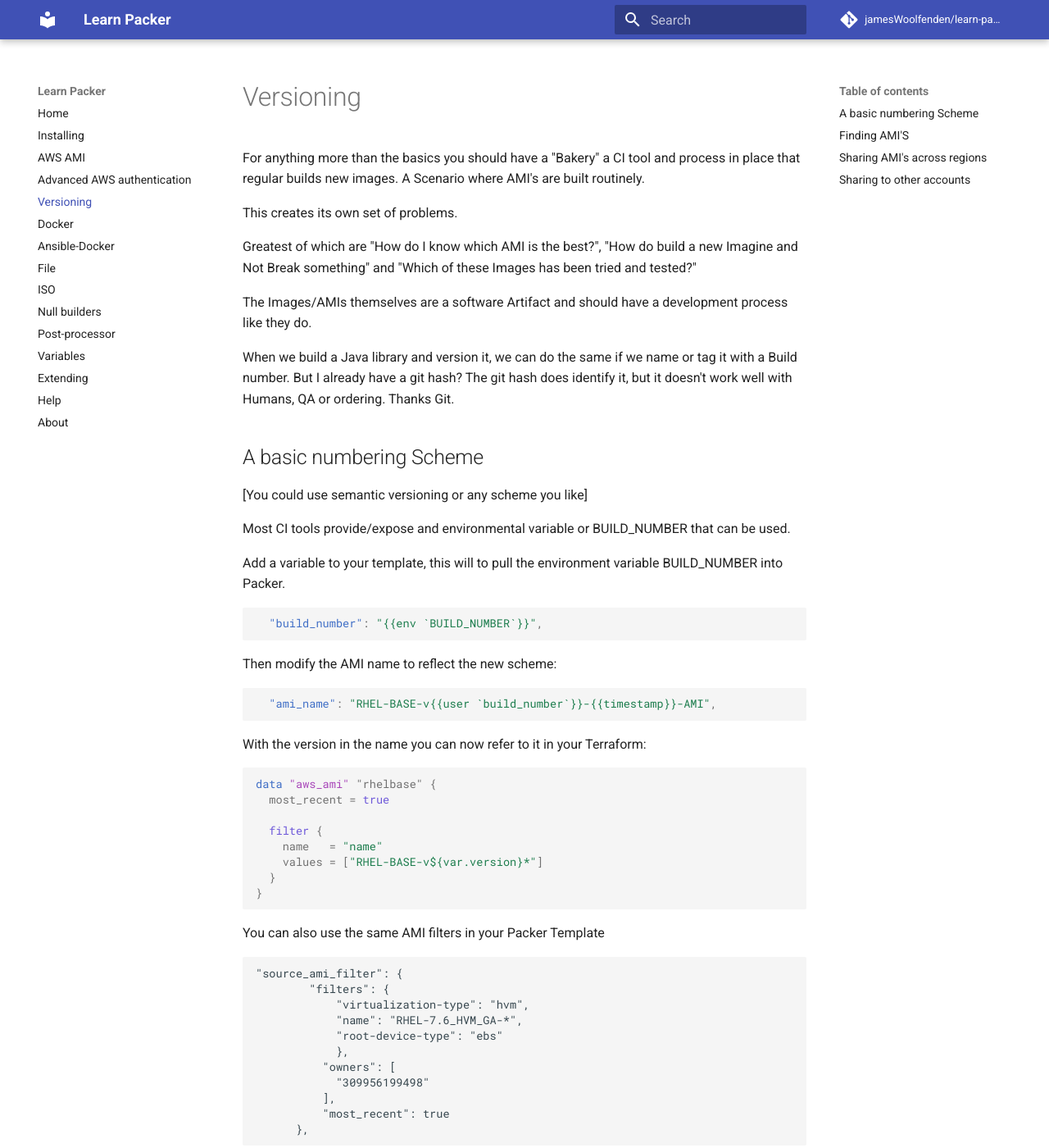
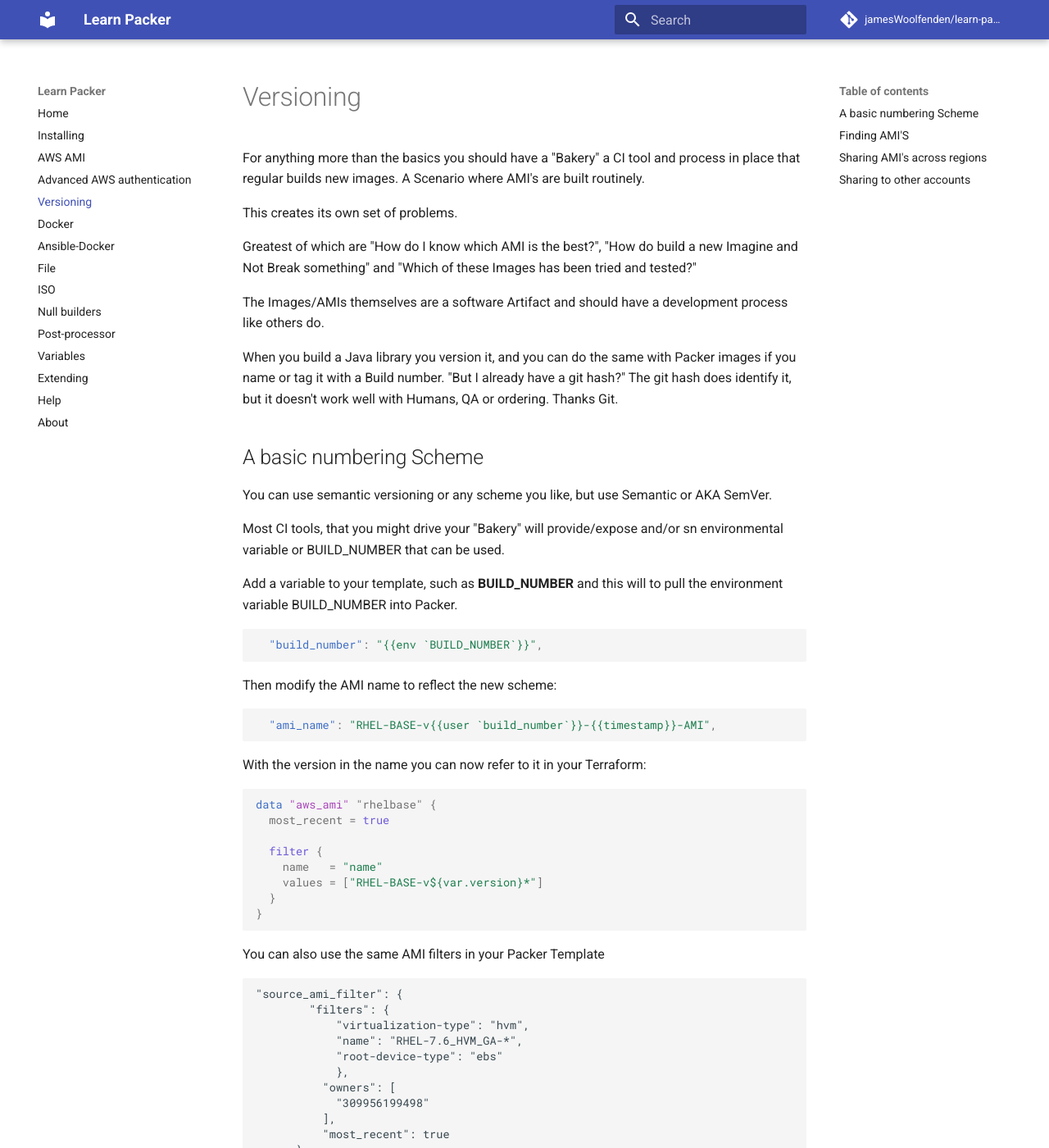
Before and after one commit to JamesWoolfenden/learn-packer, an MkDocs documentation site: the page built from docs/packer-aws-ami.3.md, in a window 1280 px wide and 1400 px high. Shown: the whole window at 82% size. Built offline with MkDocs 1.6.1 and Material for MkDocs 9.7.7, drawn with Linux system fonts in a browser that asks for light colours; comment, search, counter and statistics services are not loaded; some of the changed text lies outside the part shown.

Commit message:
Update packer-aws-ami.3.md

````diff
--- a/docs/packer-aws-ami.3.md
+++ b/docs/packer-aws-ami.3.md
@@ -7,17 +7,17 @@
 
 Greatest of which are "How do I know which AMI is the best?", "How do build a new Imagine and Not Break something" and "Which of these Images has been tried and tested?"
 
-The Images/AMIs themselves are a software Artifact and should have a development process like they do.
+The Images/AMIs themselves are a software Artifact and should have a development process like others do.
 
-When we build a Java library and version it, we can do the same if we name or tag it with a Build number. But I already have a git hash? The git hash does identify it, but it doesn't work well with Humans, QA or ordering. Thanks Git.
+When you build a Java library you version it, and you can do the same with Packer images if you name or tag it with a Build number. "But I already have a git hash?" The git hash does identify it, but it doesn't work well with Humans, QA or ordering. Thanks Git.
 
 ## A basic numbering Scheme
 
-[You could use semantic versioning or any scheme you like]
+You can use semantic versioning or any scheme you like, but use Semantic or AKA SemVer.
 
-Most CI tools provide/expose and environmental variable or BUILD_NUMBER that can be used.
+Most CI tools, that you might drive your "Bakery" will provide/expose and/or sn environmental variable or BUILD_NUMBER that can be used.
 
-Add a variable to your template, this will to pull the environment variable BUILD_NUMBER into Packer.
+Add a variable to your template, such as **BUILD_NUMBER** and this will to pull the environment variable BUILD_NUMBER into Packer.
 
 ```json
   "build_number": "{{env `BUILD_NUMBER`}}",
````
Also changed, not shown: other parts of docs/packer-aws-ami.3.md (+1 -1 lines).
